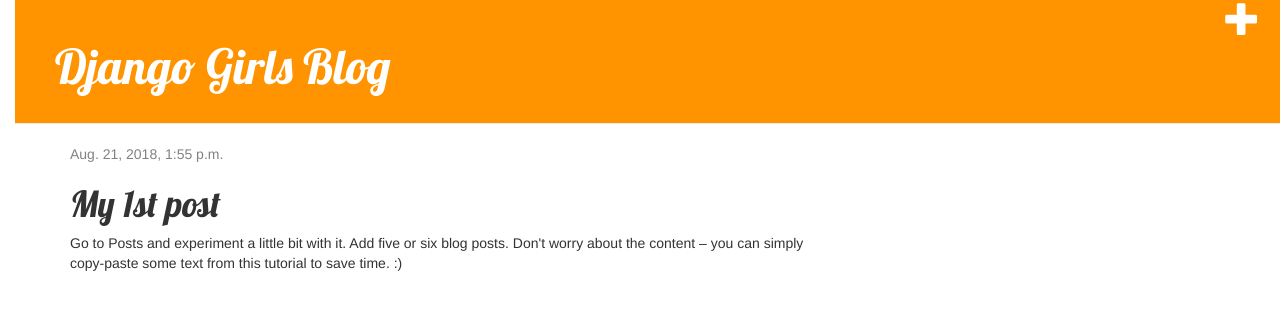
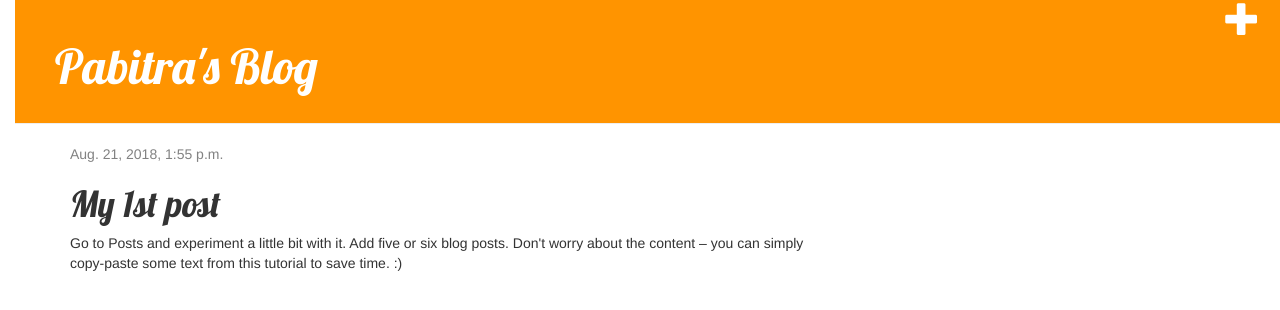
Before and after one commit to pabitra10/my-first-blog, a Django app: page /post/1/ in a window 1280 px wide. Shown: the top 310 px of the page. Run offline with Django 3.2, Linux system fonts and the light colour scheme; data comes from the database, SQL or seed files in the repository; some libraries are stand-ins or nearby versions.

Commit message:
All Complete

```diff
--- a/blog/templates/blog/base.html
+++ b/blog/templates/blog/base.html
@@ -6,11 +6,11 @@
         <link rel="stylesheet" href="//maxcdn.bootstrapcdn.com/bootstrap/3.2.0/css/bootstrap-theme.min.css">
         <link href='//fonts.googleapis.com/css?family=Lobster&subset=latin,latin-ext' rel='stylesheet' type='text/css'>
         <link rel="stylesheet" href="{% static 'css/blog.css' %}">
-        <title>Django Girls blog</title>
+        <title>Pabitra's Blog</title>
     </head>
     <body>
             <div class="page-header">
-                <h1><a href="/">Django Girls Blog</a></h1>
+                <h1><a href="/">Pabitra's Blog</a></h1>
             </div>
             <div class="content container">
                 <div class="row">
```
